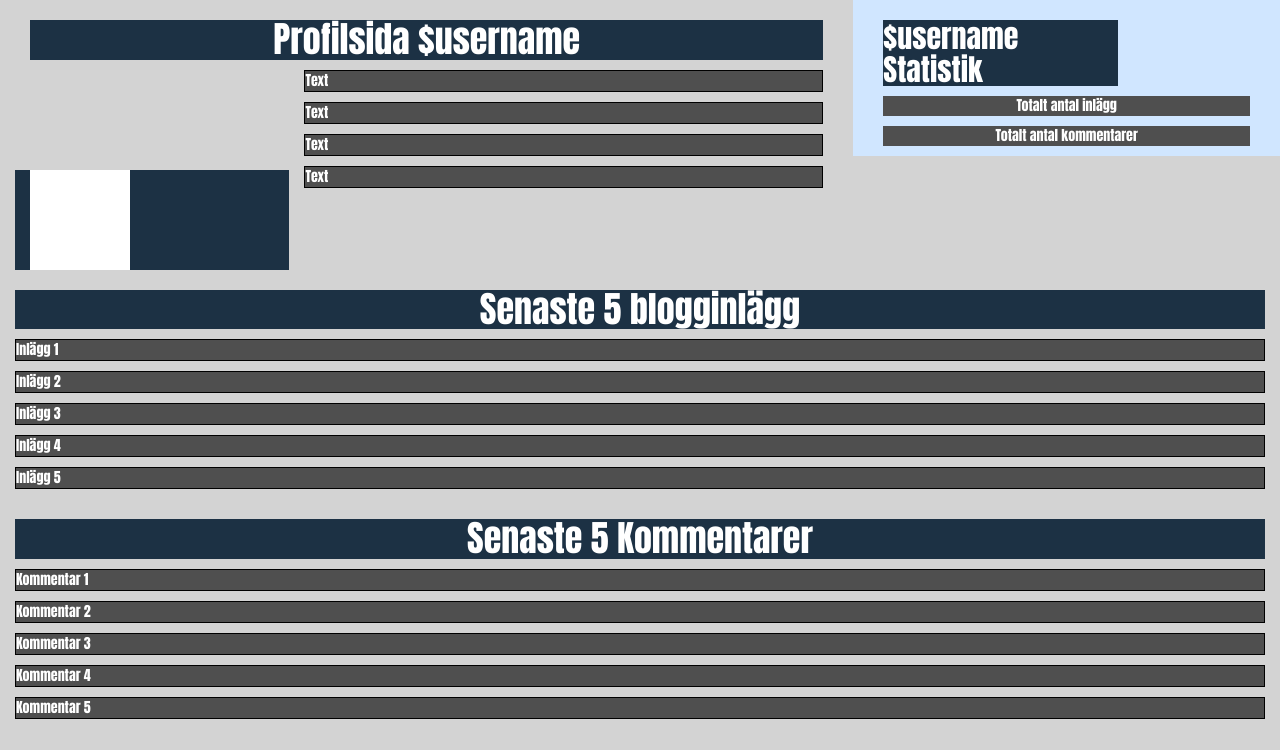
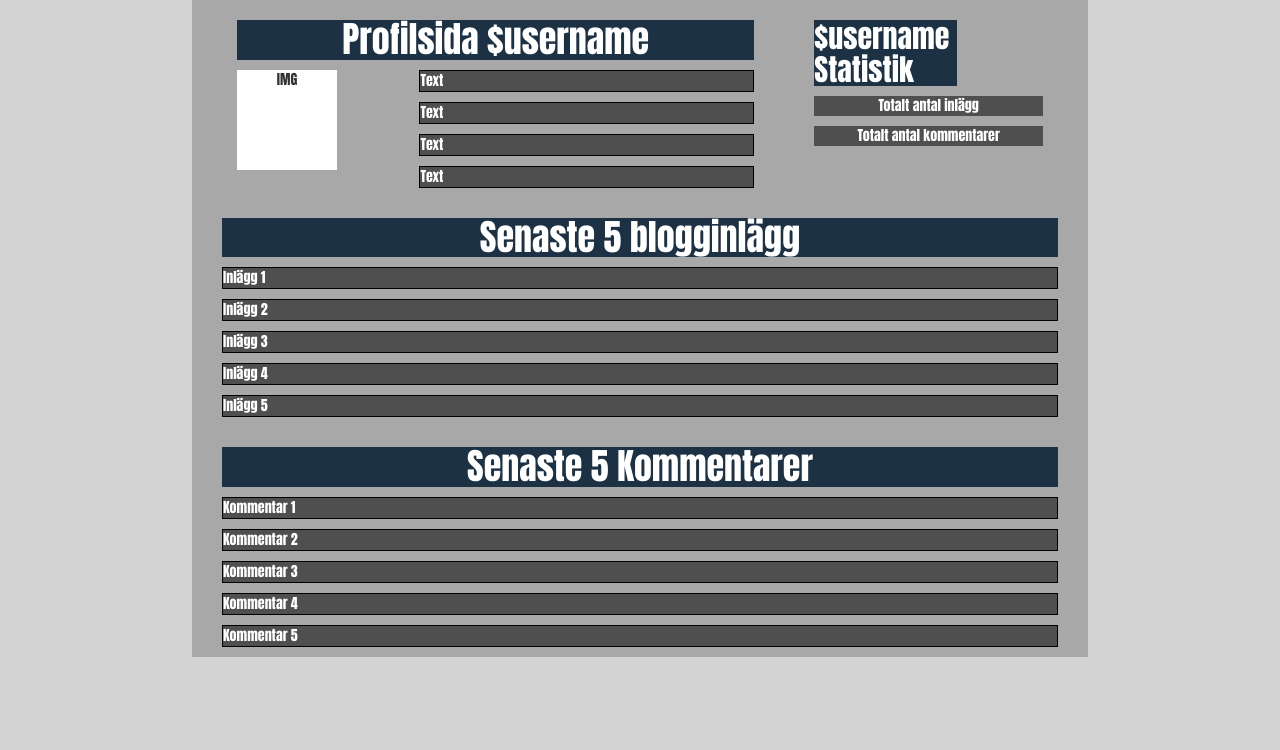
Before and after one commit to axelferb/millhouseprojekt, a PHP site: page /profile.html in a window 1280 px wide. Shown: the part 50-800 px from the top of the page. Run offline with PHP 8.4, Linux system fonts and the light colour scheme; some libraries are stand-ins or nearby versions.

Commit message:
profil färdig

```diff
--- a/style/profile.html
+++ b/style/profile.html
@@ -49,6 +49,7 @@
     </nav>
 
     <main>
+      <div class="container">
        <div class="margin-maker">
             <div class="col-md-8">
                 <div class="col-xs-12 ">
@@ -113,7 +114,7 @@
                 </div>
 
         </div><!--- slut div class margin-maker --->
-
+      </div>
     </main>
 
 
--- a/style/style.css
+++ b/style/style.css
@@ -67,28 +67,19 @@ h1, h2 {
     border: 1px solid black;
 }
 
-.col-xs-4 {
-    background-color: #1c3144;
-    color: white;
-    margin-top: 100px;
-    text-align: center;
-}
-.col-md-4 {
-    background-color: #d0e6ff;
-}
 .latest-posts {
     color: white;
     background-color: #1c3144;
 
-
-
+}
+/* För desktop profil*/
 @media screen and (min-width: 800px){
 
-main{
+.container{
     max-width: 70%;
-    height: 100vh;
+    height: 100%;
     margin: 0px auto;
     background-color: #a8a8a8;
 }
 
- }
+}
```
